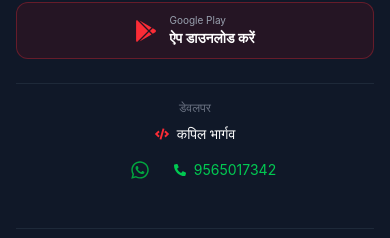
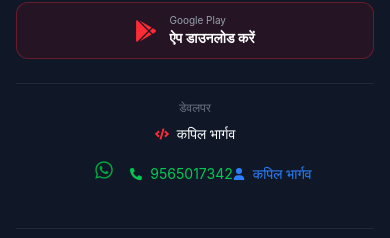
Before and after one commit to kapil-bhargava/allindiapes, a React (Vite) app in the folder frontend/: page / in a window 390 px wide. Shown: the part 4066-4304 px from the top of the page. Built offline with nearby package versions, Linux system fonts and the light colour scheme.

Commit message:
portfolio link addded

```diff
--- a/frontend/index.html
+++ b/frontend/index.html
@@ -1,16 +1,22 @@
 <!doctype html>
 <html lang="en">
+
 <head>
   <meta charset="UTF-8" />
-    <!-- <link rel="icon" type="image/svg+xml" href="/favicon.svg" /> -->
   <link rel="icon" type="image/png" href="/logo.png" />
   <meta name="viewport" content="width=device-width, initial-scale=1.0" />
   <meta name="author" content="Kapil Bhargava">
   <title>ऑल इंडिया पत्रकार एकता संघ (A.I.P.E.S.)</title>
-    <!-- <title>A.I.P.E.S.</title> -->
+
+  <meta name="description"
+    content="ऑल इंडिया प्रेस एक पत्रकार संगठन है जो पत्रकारों के अधिकार, सुरक्षा और एकता के लिए कार्य करता है।">
+
+  <meta name="keywords" content="पत्रकार, news, journalist, India press, media, patrakar">
 </head>
+
 <body>
   <div id="root"></div>
   <script type="module" src="/src/main.jsx"></script>
 </body>
+
 </html>
--- a/frontend/src/components/Footer2.jsx
+++ b/frontend/src/components/Footer2.jsx
@@ -1,6 +1,6 @@
 import React, { useState } from 'react';
 
-import { FaXTwitter } from "react-icons/fa6";  // For X logo
+import { FaUser, FaXTwitter } from "react-icons/fa6";  // For X logo
 import {
   FaFacebook, FaWhatsapp, FaTwitter, FaInstagram, FaYoutube,
   FaPhone, FaEnvelope, FaMapMarkerAlt, FaHeart,
@@ -43,7 +43,8 @@ const Footer2 = () => {
     mobile: "+919565017342",
     mobileDisplay: "9565017342",
     role: "डेवलपर",
-    roleEn: "Developer"
+    roleEn: "Developer",
+    portfolio: "https://kapilkb.vercel.app/" // Optional: Link to developer's portfolio or profile
   };
 
   // Useful Links
@@ -199,22 +200,34 @@ const Footer2 = () => {
                 <FaCode size={14} className="text-red-500" />
                 <span className="text-white text-sm md:text-base font-medium">{developer.name}</span>
               </div>
+
               <a
+                href={`https://wa.me/${developer.mobile}?text=नमस्ते%20${encodeURIComponent(developer.nameEn)},%20मैं%20आपसे%20ऑल%20इंडिया%20पत्रकार%20एकता%20संघ%20वेबसाइट%20के%20बारे%20में%20बात%20करना%20चाहता/चाहती%20हूँ।`}
+                target="_blank"
+                rel="noopener noreferrer"
+                className="inline-flex items-center gap-2 hover:bg-green-700 text-white px-4 py-2 rounded-lg transition"
+              >
+                <FaWhatsapp className='text-green-600 hover:text-white' size={20} />
+              </a>
+
+                 <a
                 href={`tel:${developer.mobile}`}
                 className="inline-flex items-center gap-2 text-green-500 hover:text-green-400 transition text-sm md:text-base"
               >
-                <a
-                  href={`https://wa.me/${developer.mobile}?text=नमस्ते%20${encodeURIComponent(developer.nameEn)},%20मैं%20आपसे%20ऑल%20इंडिया%20पत्रकार%20एकता%20संघ%20वेबसाइट%20के%20बारे%20में%20बात%20करना%20चाहता/चाहती%20हूँ।`}
-                  target="_blank"
-                  rel="noopener noreferrer"
-                  className="inline-flex items-center gap-2 hover:bg-green-700 text-white px-4 py-2 rounded-lg transition"
-                >
-                  <FaWhatsapp className='text-green-600 hover:text-white' size={20} />
-                </a>
-
                 <FaPhone className='-scale-x-100' size={12} />
                 {developer.mobileDisplay}
               </a>
+              {developer.portfolio ? (
+                <a
+                  href={developer.portfolio}
+                  target="_blank"
+                  rel="noopener noreferrer"
+                  className="inline-flex items-center gap-2 text-blue-500 hover:text-blue-400 transition text-sm md:text-base"
+                >
+                  <FaUser size={12} />
+                  {developer.name}
+                </a>
+              ) : null}
             </div>
           </div>
         </div>
```
Lines whose indentation alone changed are shown as unchanged.
